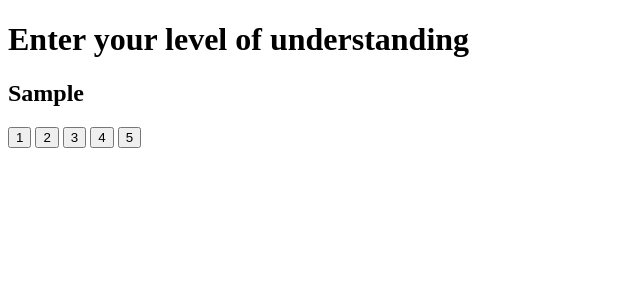
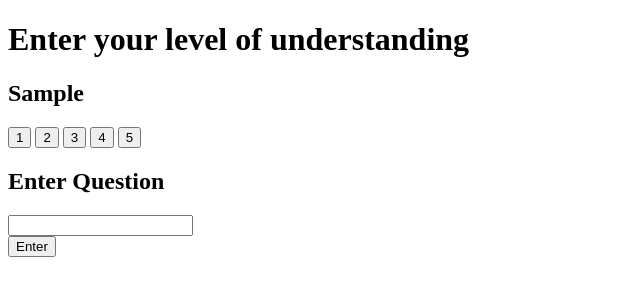
Before and after one commit to mollygraton/CSSILectureApp, a Python web app: template templates/studentSession.html in a window 1280 px wide. Shown: the top 300 px of the page, without its empty margins (0-640 px from the left). Run offline with Jinja, Linux system fonts and the light colour scheme; the template is opened without the code that fills it: most values are stand-ins (such as "Sample title", 1, 10 or a date in 2020).

Commit message:
Student page now collects imput

```diff
--- a/templates/studentSession.html
+++ b/templates/studentSession.html
@@ -13,6 +13,12 @@
       <input type="Submit" name="" value="3">
       <input type="Submit" name="" value="4">
       <input type="Submit" name="" value="5">
+      <div>
+        <h2>Enter Question</h2>
+        <input type="text" name="questions" value="">
+        <br>
+        <input type="Submit" name="" value="Enter">
+      </div>
     </form>
   </body>
 </html>
```
